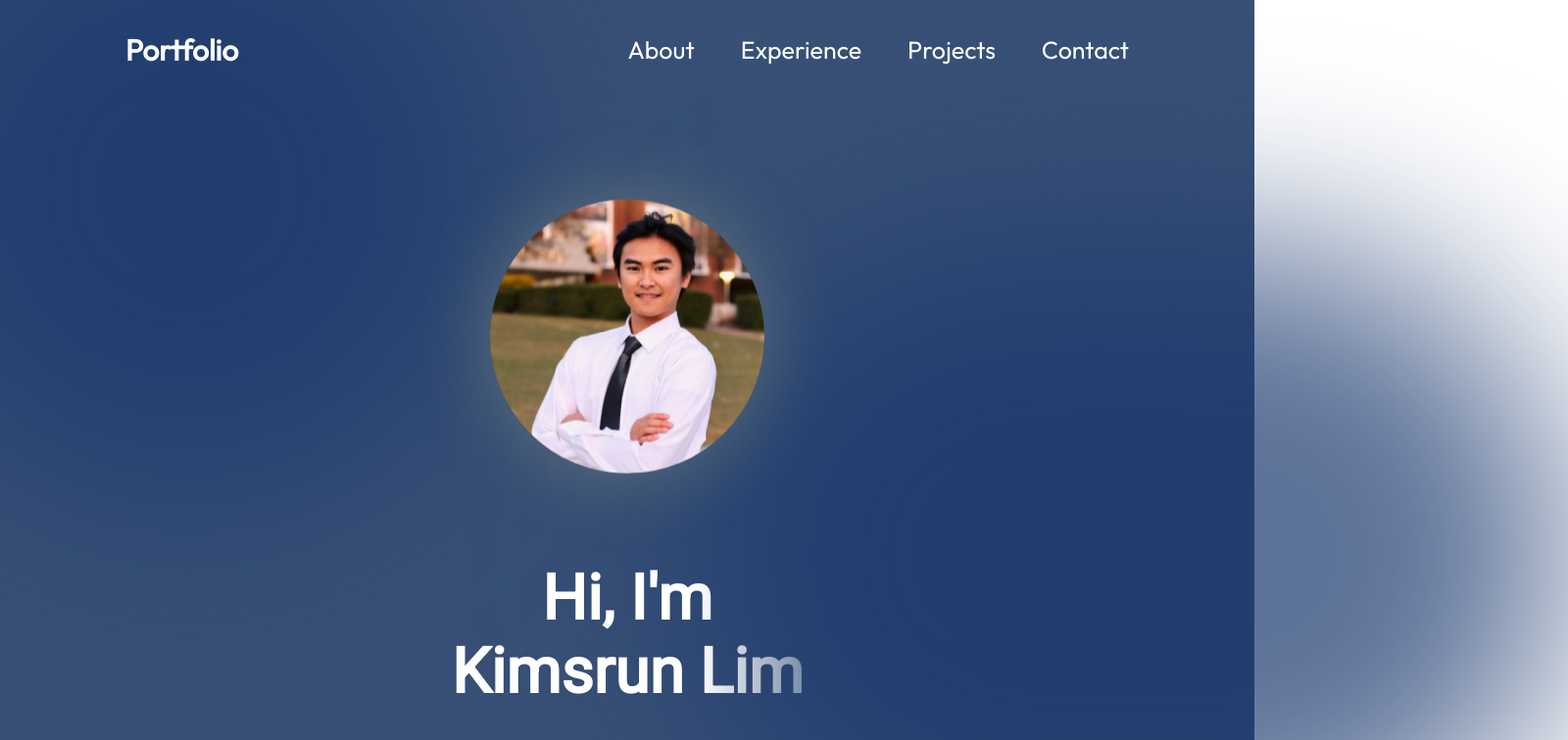
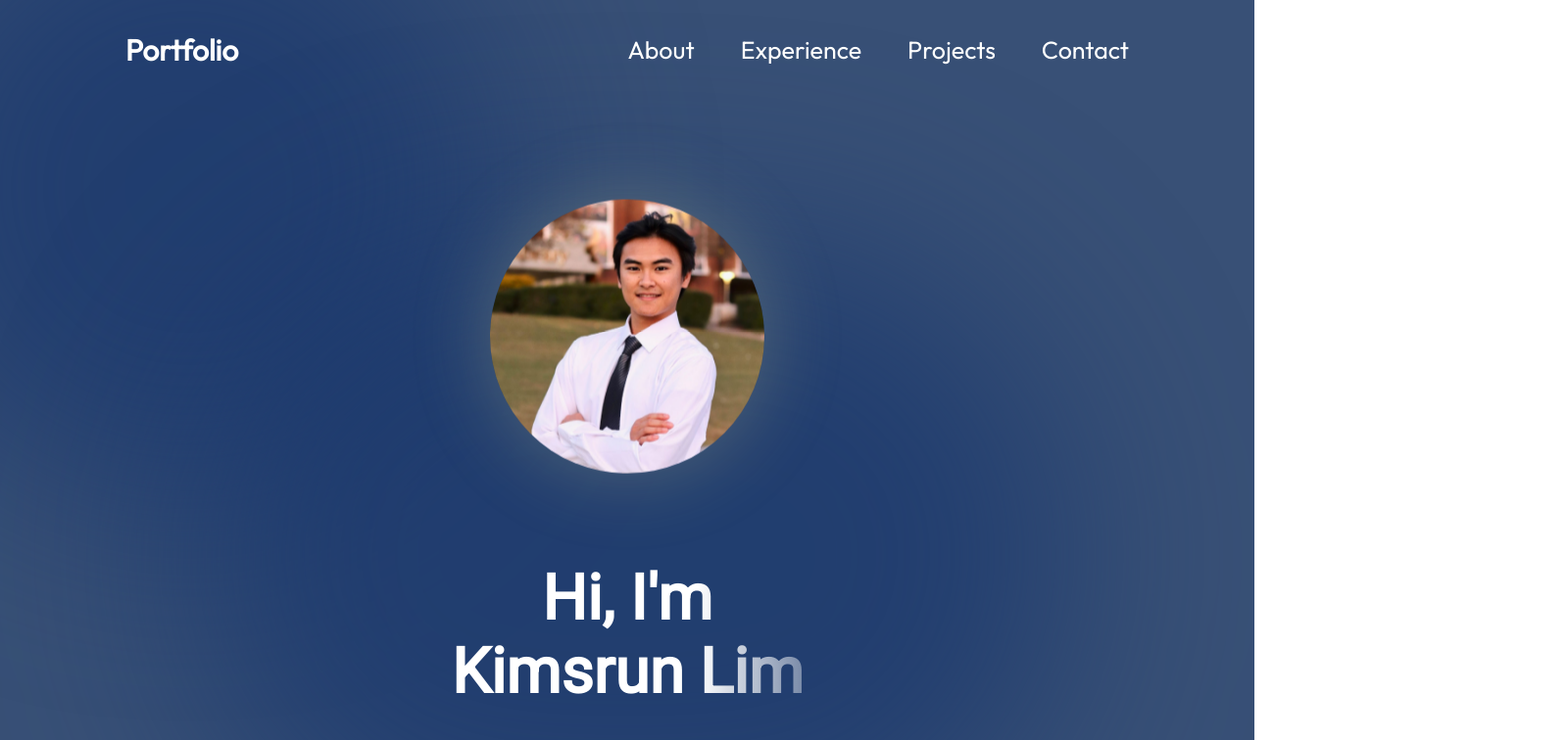
Before and after one commit to KimsrunLim/kimsrun-lim-portfolio, a React (Vite) app: page / in a window 1280 px wide. Shown: the top 756 px of the page at 98% size, 1600 px wide, since content can reach past the window. Built offline with nearby package versions, Linux system fonts and the light colour scheme.

Commit message:
Correct, blur issue for Hero

```diff
--- a/src/components/Hero/Hero.module.css
+++ b/src/components/Hero/Hero.module.css
@@ -115,7 +115,6 @@
   min-width: 350px;
   min-width: 250px;
   top: 246px;
-  right: -25vw;
   border-radius: 764px;
   background: rgba(25, 55, 109, 0.7);
   filter: blur(100px);
```
